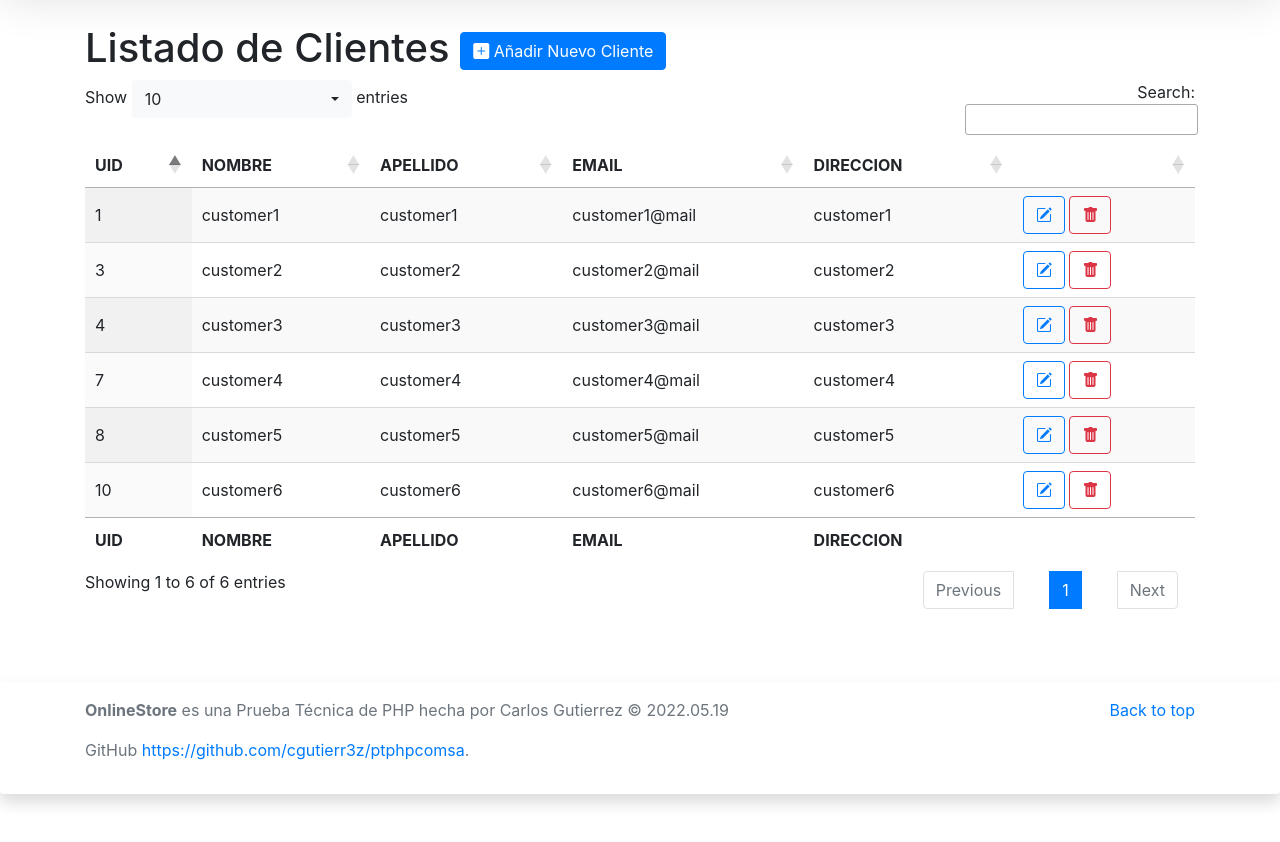
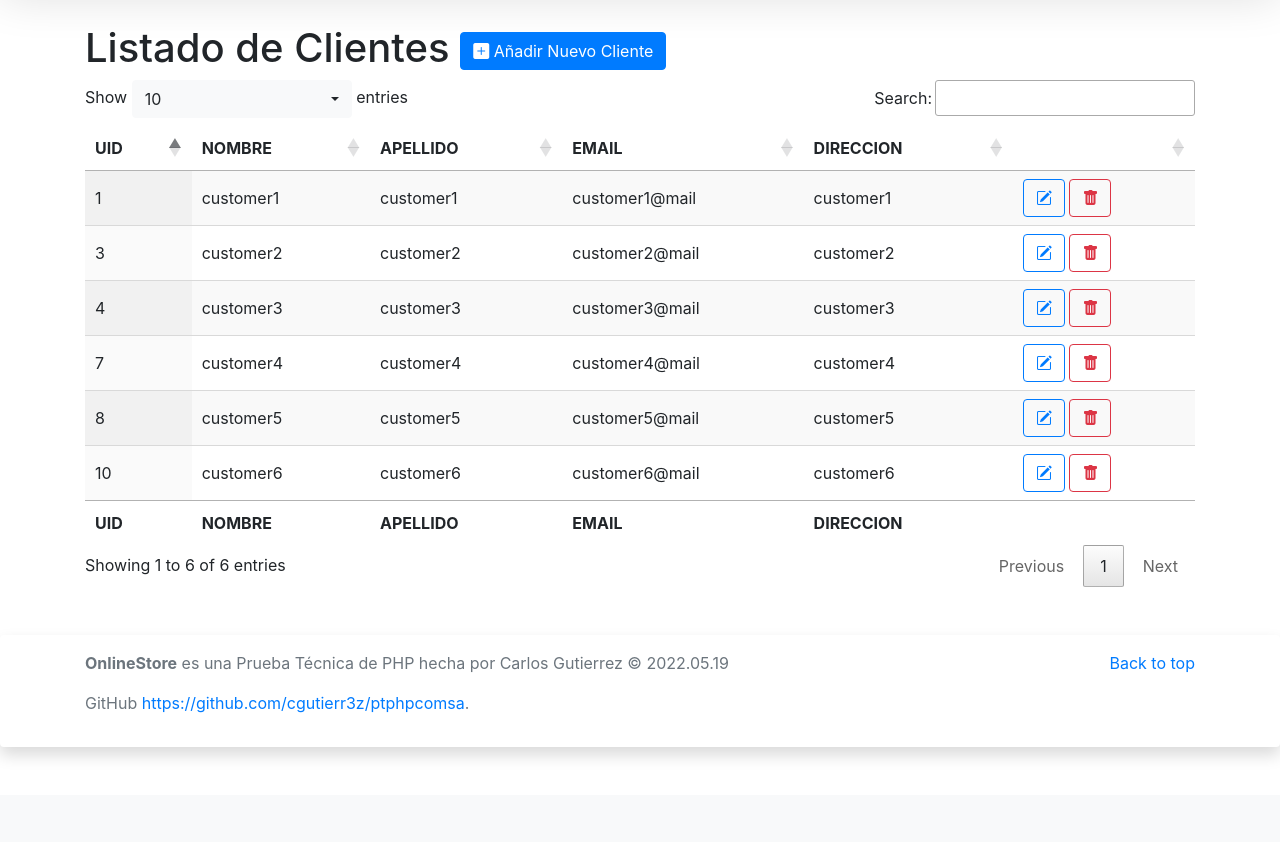
Before and after one commit to cgutierr3z/ptphpcomsa, a PHP site: page /view/customer.view.php in a window 1280 px wide. Shown: the part 56-898 px from the top of the page. After the commit the page ends 812 px from the top, so only its background shows below. Run offline with PHP 8.4, Linux system fonts and the light colour scheme; data comes from the database, SQL or seed files in the repository; lists and menus that the app fills with data are empty; some libraries are stand-ins or nearby versions.

Commit message:
change DataTables CDN for datatables with bootstrap style

```diff
--- a/template/footer.php
+++ b/template/footer.php
@@ -25,7 +25,10 @@
 
 
     <!-- DataTables JS CDN -->
-    <script type="text/javascript" charset="utf8" src="https://cdn.datatables.net/1.12.0/js/jquery.dataTables.js"></script><script type="text/javascript" src="https://cdn.datatables.net/1.12.0/js/dataTables.bootstrap4.min.js"></script>
+    <!-- <script type="text/javascript" charset="utf8" src="https://cdn.datatables.net/1.12.0/js/jquery.dataTables.js"></script> -->
+    <!-- <script type="text/javascript" src="https://cdn.datatables.net/1.12.0/js/dataTables.bootstrap4.min.js"></script> -->
+    <script type="text/javascript" src="https://cdn.datatables.net/v/bs4/dt-1.12.1/datatables.min.js"></script>
+
     <script>
       $(document).ready(function () {
         $('#tableProductos').DataTable({
--- a/template/header.php
+++ b/template/header.php
@@ -12,7 +12,8 @@
     <link rel="stylesheet" href="https://cdn.jsdelivr.net/npm/bootstrap-select@1.13.14/dist/css/bootstrap-select.min.css">
 
     <!-- DataTables CSS CDN -->
-    <link rel="stylesheet" type="text/css" href="https://cdn.datatables.net/1.12.0/css/jquery.dataTables.css">
+    <!-- <link rel="stylesheet" type="text/css" href="https://cdn.datatables.net/1.12.0/css/jquery.dataTables.css"> -->
+    <link rel="stylesheet" type="text/css" href="https://cdn.datatables.net/v/bs4/dt-1.12.1/datatables.min.css"/>
 
     <!-- Custom styles for this template -->
     <link href="css/navbar-top-fixed.css" rel="stylesheet">
```
